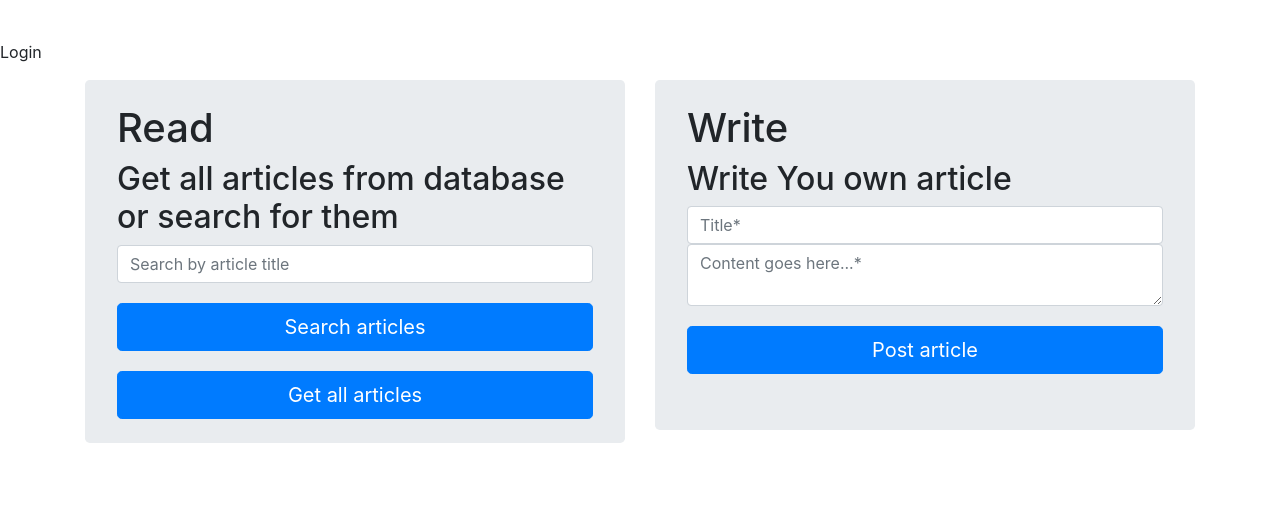
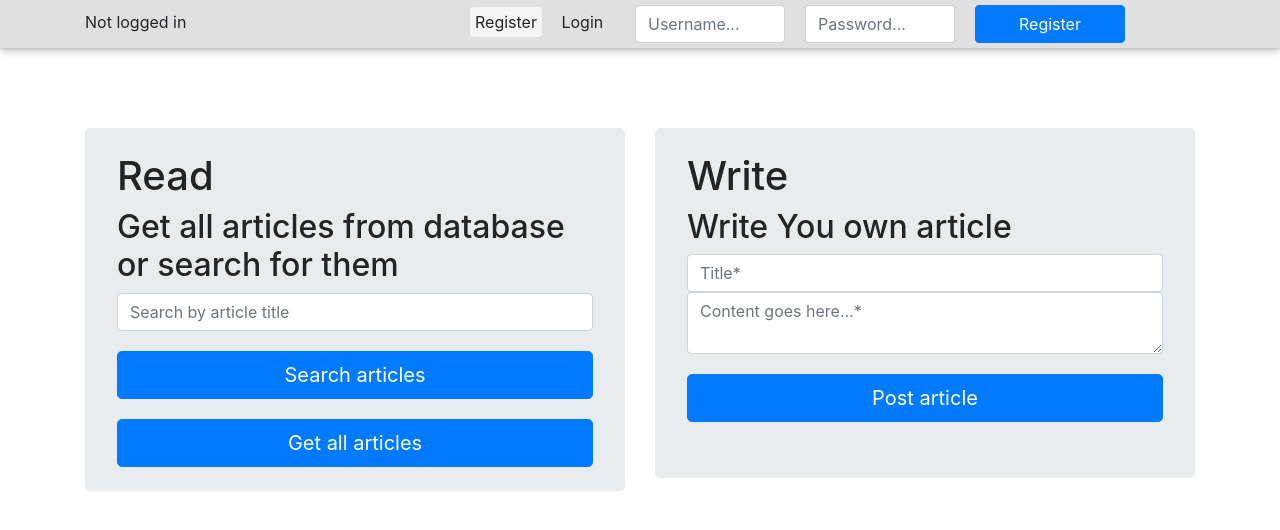
Before and after one commit to AndKorbiel/simple-blogging-app, a React (Create React App) app: page / in a window 1280 px wide. Shown: the top 530 px of the page. Built offline with nearby package versions, Linux system fonts and the light colour scheme.

Commit message:
CRUD updated

```diff
--- a/src/App.css
+++ b/src/App.css
@@ -1,15 +1,9 @@
-body {
-  padding-top: 40px;
-}
-
 .article {
   background: #f5f5f5;
   padding: 5px 10px;
   border-radius: 6px;
   margin: 5px;
 }
-
-
 
 .article.col-md-3 {
   max-width: calc(25% - 10px);
@@ -30,6 +24,39 @@ body {
   width: 100%;
 }
 
+.topbar {
+  background: #e0e0e0;
+  padding: 5px 0;
+  box-shadow: 0 3px 7px #19000045;
+  margin-bottom: 80px;
+}
+
+.topbar .form-control,
+.topbar p,
+.topbar button {
+  width: 150px;
+  float: left;
+  margin: 0 20px 0 0;
+}
+
+.topbar p {
+  line-height: 35px;
+}
+
+.topbar .fields p span {
+  transition: 0.5s;
+  margin: 0 5px;
+  background: #e0e0e0;
+  padding: 5px;
+  border-radius: 4px;
+}
+
+.topbar .fields p .active {
+  background: #f5f5f5;
+  padding: 5px;
+  border-radius: 4px;
+}
+
 @media screen and (min-width: 1200px) {
   .container .jumbotron, .container-fluid .jumbotron {
     min-height: 350px;
--- a/src/App.js
+++ b/src/App.js
@@ -14,7 +14,11 @@ class App extends Component {
         notification: '',
         articlesInDatabase: [],
         searchInput: '',
-        displayMode: ''
+        displayMode: '',
+        status: 'Not logged in',
+        user: '',
+        password: '',
+        currentLogRegAction: 'Register'
     };
 
     handleChange = (e) => {
@@ -112,11 +116,86 @@ class App extends Component {
             .catch(error => console.error('Error:', error));
     };
 
+    changeAction = () => {
+        let currentAction = this.state.currentLogRegAction;
+
+        if (currentAction == 'Register') {
+            currentAction = 'Login';
+
+        }
+        else {
+            currentAction = 'Register';
+        }
+        this.setState({
+            currentLogRegAction: currentAction
+        });
+    };
+
+    register = () => {
+        let registerData = {user: this.state.user, password: this.state.password}
+
+        if (registerData.user == '' || registerData.password == '') {
+            this.setState({
+                notification: 'Please fill all matandory fields'
+            })
+        }
+        else {
+            fetch('http://localhost:8080/register', {
+                method: 'POST',
+                body: JSON.stringify(registerData),
+                headers:{
+                    'Accept': 'application/json',
+                    'Content-Type': 'application/json'
+                }
+            })
+                .then((res) => {
+                    if (res.status == 200) {
+                        this.setState({
+                            notification: `User: ${this.state.title} is now registered`
+                        })
+                    }
+                })
+                .catch(error => console.error('Error:', error));
+        }
+    };
+
+    login = () => {
+        let user = this.state.user;
+        let password = this.state.password;
+
+        fetch('http://localhost:8080/login', {
+            method: 'POST',
+            body: JSON.stringify({user: user, password: password}),
+            headers:{
+                'Accept': 'application/json',
+                'Content-Type': 'application/json'
+            }
+        })
+            .then((res) => {
+                return res.json();
+            })
+            .then((myJSON) => {
+                if (myJSON.length <= 0) {
+                    this.setState({
+                        notification: 'There isn\'t such user in database',
+                        articlesInDatabase: []
+                    })
+                }
+                else {
+                    this.setState({
+                        notification: 'You have logged in!',
+                        status: 'Logged in as: '+user
+                    })
+                }
+            })
+            .catch(error => console.error('Error:', error));
+    };
+
   render() {
-      const { displayMode, title, text, notification, articlesInDatabase} = this.state;
+      const { displayMode, title, text, notification, articlesInDatabase, status, user, password, currentLogRegAction } = this.state;
       return (
           <div className="App">
-              <TopBar />
+              <TopBar status={status} handleChange={this.handleChange} register={this.register} login={this.login} user={user} password={password} changeAction={this.changeAction} currentLogRegAction={currentLogRegAction} />
               <div className="container">
                   <div className="row">
                       <Reader getData={this.getData} handleChange={this.handleChange} search={this.searchData} get={this.getData}/>
--- a/src/topbar.js
+++ b/src/topbar.js
@@ -2,11 +2,36 @@ import React, { Component } from 'react';
 import './App.css';
 
 class TopBar extends Component {
+
+
+
     render() {
+        const { handleChange, status, register, login, user, password, changeAction, currentLogRegAction } = this.props;
+        let action;
+
+        if (currentLogRegAction == 'Register') {
+            action = register;
+        }
+        else {
+            action = login;
+        }
+
         return (
-            <div className="row">
-                <div className="col-sm-12">
-                    <p>Login</p>
+            <div className="topbar">
+                <div className="container">
+                    <div className="row">
+                        <div className="col-sm-12 col-md-4">
+                            <p><span className="info">{status}</span></p>
+                        </div>
+                        <div className="col-sm-12 col-md-8 fields">
+                            <p onClick={changeAction}><span className={currentLogRegAction === 'Register' ? 'active' : ''}>Register</span> <span className={currentLogRegAction === 'Login' ? 'active' : ''}>Login</span></p>
+                            <input type="text" className="form-control" id="user" aria-label="Small" name="user"
+                                   aria-describedby="inputGroup-sizing-sm" placeholder="Username..." value={user} onChange={e => handleChange(e)} />
+                            <input type="text" className="form-control" id="password" aria-label="Small" name="password"
+                                   aria-describedby="inputGroup-sizing-sm" placeholder="Password..." value={password} onChange={e => handleChange(e)} />
+                            <button className="btn btn-primary md" id="login" onClick={()=> action(user, password)}>{currentLogRegAction}</button>
+                        </div>
+                    </div>
                 </div>
             </div>
         )
--- a/src/writer.js
+++ b/src/writer.js
@@ -4,7 +4,7 @@ import './App.css';
 class Writer extends Component {
     render() {
         const { postArticle, title, text, handleChange } = this.props;
-        const article = { title: 'aa', text: 'bbb'};
+
         return (
             <div className="col-md-12 col-lg-6">
                 <div className="jumbotron">
@@ -16,7 +16,7 @@ class Writer extends Component {
                         <textarea className="form-control" id="content" name="text"
                                   placeholder="Content goes here...*" value={text} onChange={e => handleChange(e)} />
                     </form>
-                    <button className="btn btn-primary btn-lg" id="postArticles" onClick={()=> postArticle(article)}>Post article</button>
+                    <button className="btn btn-primary btn-lg" id="postArticles" onClick={()=> postArticle({title, text})}>Post article</button>
                 </div>
             </div>
         )
```
Also changed, not shown: src/server.js (+22 -0 lines).
